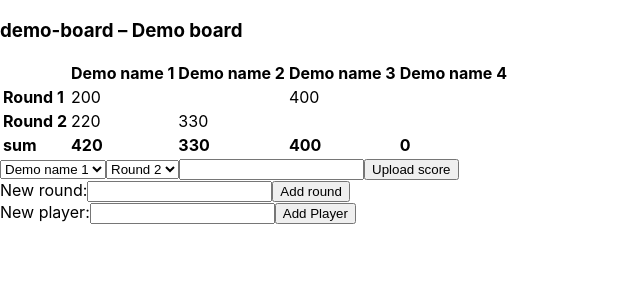
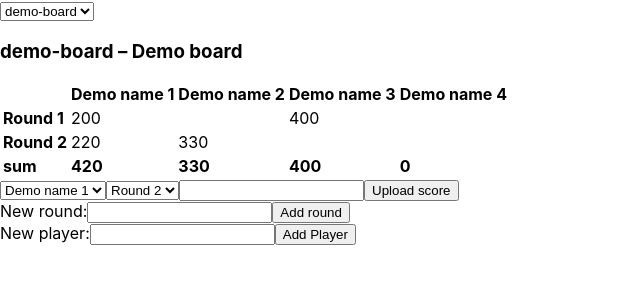
Before and after one commit to joeljuhela/course-scorecard, a React (Create React App) app: page / in a window 1280 px wide. Shown: the top 300 px of the page, without its empty margins (0-640 px from the left). Built offline with nearby package versions, Linux system fonts and the light colour scheme; data requests are answered from the project's data file.

Commit message:
Add possibility to change boards
Adding does not work yet, but UI is now able to switch between
server-given boards.

```diff
--- a/src/App.js
+++ b/src/App.js
@@ -1,6 +1,7 @@
 import axios from 'axios'
 import React, { useEffect, useState } from 'react'
 import Scoreboard from './components/Scoreboard'
+import BoardControl from './components/BoardControl'
 import './App.css'
 
 function App() {
@@ -32,12 +33,18 @@ function App() {
     )
   } else {
     return(
+      <>
+        <BoardControl
+          data={data}
+          setCurrentBoard={setCurrentBoard}
+        />
         <Scoreboard
           boardId={currentBoard}
           data={data}
           setData={setData}
           postData={postData}
         />
+      </>
     )
   }
 }
--- /dev/null
+++ b/src/components/BoardControl.js
@@ -0,0 +1,31 @@
+import React, { useEffect } from 'react'
+
+const BoardControl = ({ data, setCurrentBoard }) => {
+  useEffect(() => {
+    setCurrentBoard(0)
+    console.log("data", data)
+  }, [])
+
+  if (typeof data.map !== 'function') {
+    return (
+      <p>Loading board selector...</p>
+    )
+  } else {
+    return (
+      <>
+        <select onChange={event => {
+          setCurrentBoard(event.target.value)
+        }}
+        >
+        {
+            data.map((board, i ) => (
+              <option key={`board-selector-${i}`} value={i}>{board.id}</option>
+            ))
+        }
+        </select>
+      </>
+    )
+  }
+}
+
+export default BoardControl
```
Lines whose indentation alone changed are shown as unchanged.
